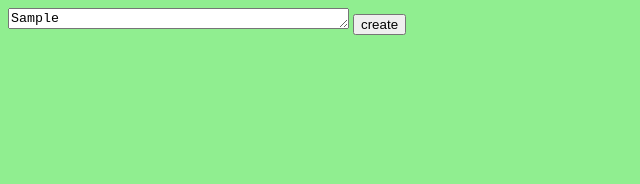
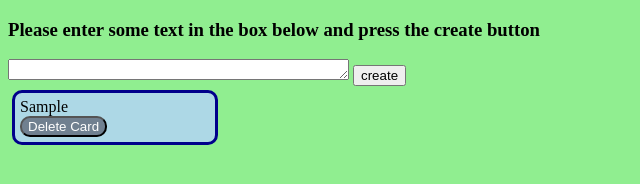
Before and after one commit to rmbw74/Cards, a plain HTML site: page index.html in a window 1280 px wide. Both pictures are taken after typing "Sample" into the empty fields and a click on the button "create". Shown: the whole page, without its empty margins (0-640 px from the left). Drawn offline with Linux system fonts and the light colour scheme.

Commit message:
created functions for creating and deleting cards - added some base styles

```diff
--- a/cards.css
+++ b/cards.css
@@ -1,3 +1,19 @@
 body {
     background-color: lightgreen;
 }
+
+.card {
+    background-color:lightblue;
+    border: 3px solid darkblue;
+    border-radius: 10px;
+    margin: 4px;
+    width: 200px;
+}
+.card-content{
+    margin:5px;
+}
+.delete-button{
+    border-radius: 10px;
+    background-color:slategray;
+    color:white;
+}
--- a/cards.js
+++ b/cards.js
@@ -1,7 +1,3 @@
-/* Create an HTML page that contains a text area and a button labeled Create.
-When the user enters in text into the text area and then clicks the create button, create a new card element in the DOM that includes it's own delete button. You decide the height/width of the card.
-When the user clicks the Delete button, the containing card, and no other cards, should then be removed from the DOM. Not just made invisible, actually removed from the DOM. */
-
 //This Generator Function will create a unique id that can be appended to any created dom element
 const uniqueID = function*(){
     let idNum = 1;
@@ -12,3 +8,55 @@ const uniqueID = function*(){
 }
 //Initialize generator function using the variable id
 let id = uniqueID();
+
+//add event listener to body of webpage
+document.querySelector("body").addEventListener("click", handleClickEvent)
+
+//select DOM element where cards will be created.
+const cardHolder = document.getElementById("cards")
+
+//select DOM element where text input is entered by user.
+// const inputText = document.getElementById("input-text")
+
+//handleClickEvent function to handle all relevent events clicked on in the browser
+function handleClickEvent(event){
+    console.log(event);
+    //set the id of the item clicked on to targetELid
+    let targetElid = event.target.id;
+    //set the class name of the item clicked to targetELClass
+    let targetElClass=event.target.className;
+    console.log(targetElid)
+    //if the user clicks on the create button
+    if (targetElid === "create-card-Button"){
+        //call the createCard function
+        createCard();
+        // if the user clicks on a delete button
+    }else if (targetElClass === "delete-button") {
+        //call the removeCard function and pass it the target id
+        removeCard(targetElid)
+
+    }
+}
+//this function creates a new card and inserts it into the DOM when the create button is clicked.
+function createCard(){
+    //grab a new id to use for the card
+    let newId = id.next().value;
+    //grab the text the user input into the text area
+    let content = document.getElementById("input-text")
+    //create the card and insert into the DOM
+    cardHolder.innerHTML += `<article class="card" id="Card-${newId}"><p class="card-content">${content.value}<br><button class="delete-button" id="Button-${newId}">Delete Card</button>` ;
+    //clear the text-input in anticipation of next entry
+    content.value = ""
+
+
+}
+//this fucnction will remove the appropriate card when the delete button is clicked
+function removeCard(targetElid){
+    //read the target element id and split it into an array, grab the number (item 1 in the array)
+    let buttonId = targetElid.split("-")[1];
+    //create the appropriate removal target by appending the button id to the card id.
+    let cardToRemove = document.getElementById("Card-" + buttonId)
+    //use removechild method, passing it the appropriate dom target
+    cardHolder.removeChild(cardToRemove)
+
+}
--- a/index.html
+++ b/index.html
@@ -3,11 +3,15 @@
     <head>
         <link href="cards.css" type="text/css" rel="stylesheet">
     </head>
-<body>
+    <body>
+        <h3>Please enter some text in the box below and press the create button</h3>
+        <textarea id="input-text" rows="1" cols="40"></textarea>
+        <button id="create-card-Button">create</button>
 
-<textarea class="input-textarea" rows="1" cols="40"></textarea>
-<button class="createButton">create</button>
 
-</body>
+        <section id="cards">
+            <!-- This is where the cards will go when the button is clicked on -->
+        </section>
+    </body>
 <script src="cards.js"></script>
 </html>
```
